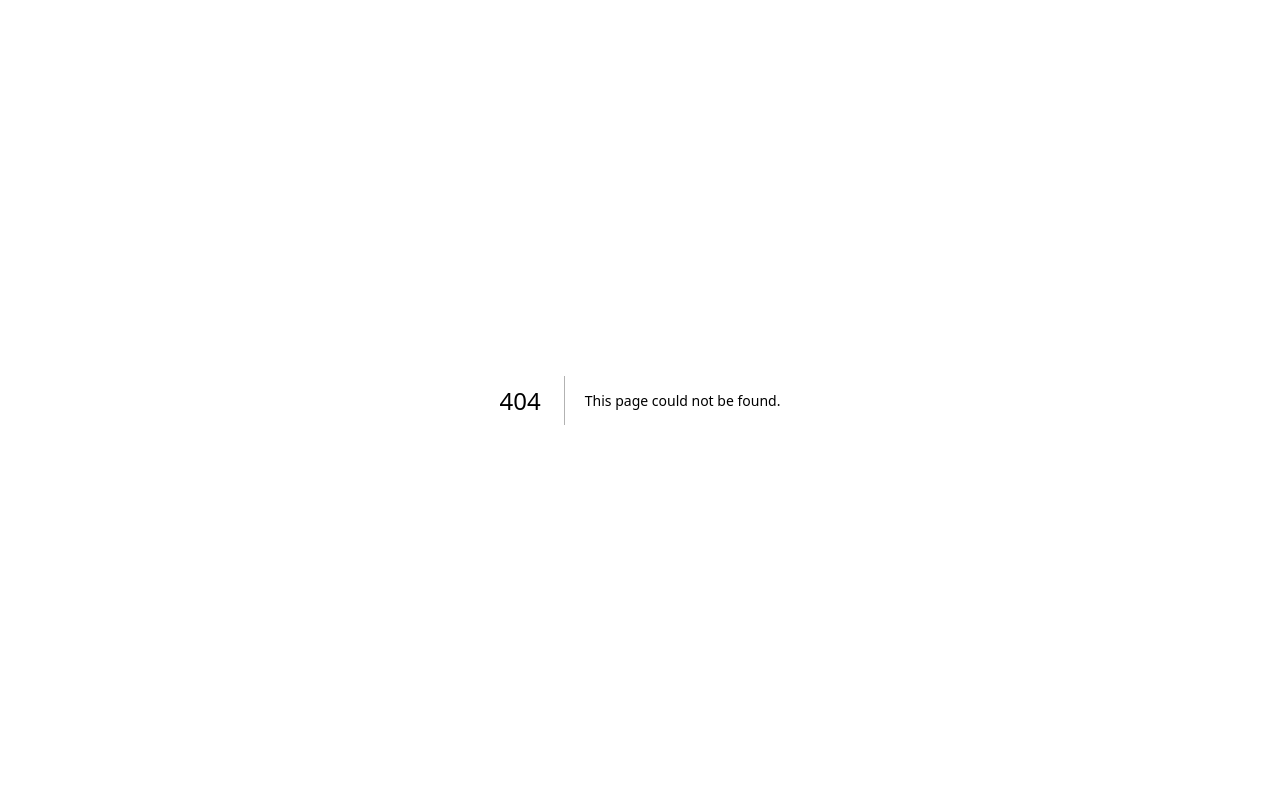
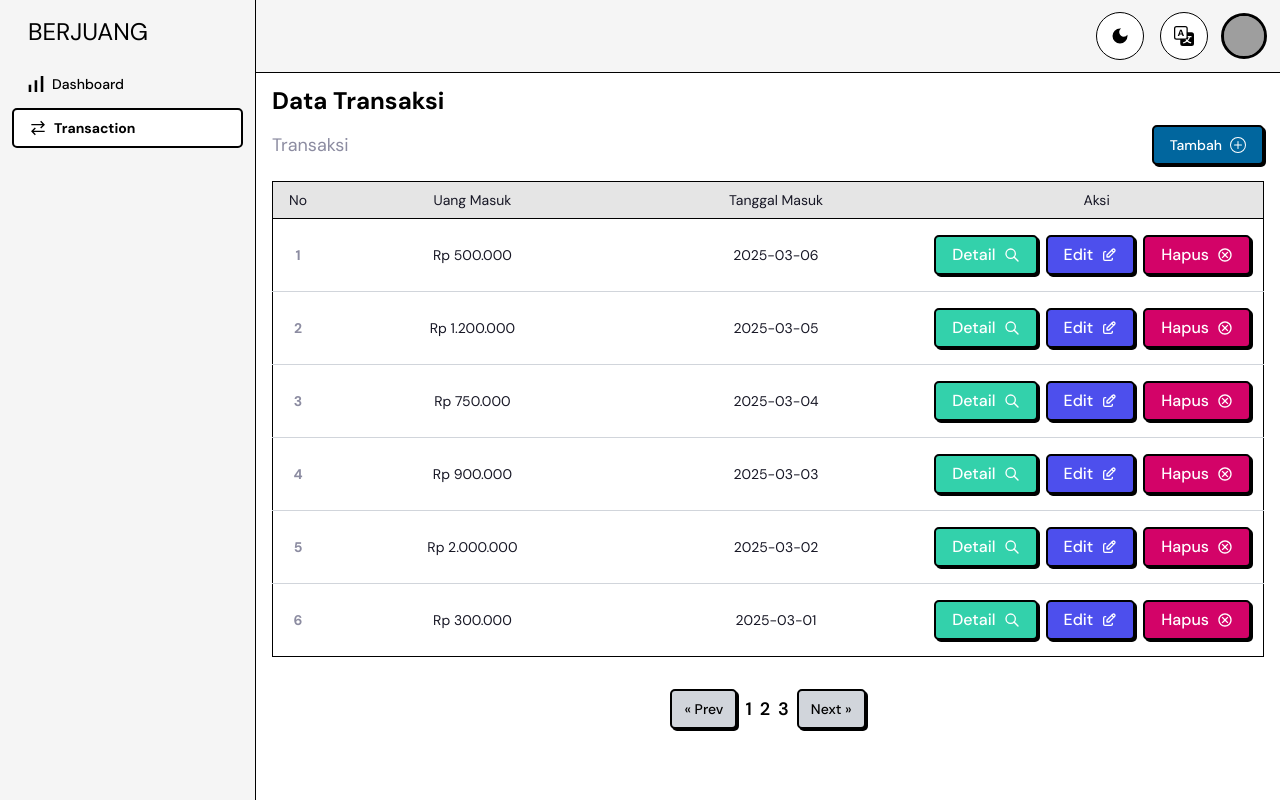
Before and after one commit to The-Triple-R/berjuang-ui, a Next.js app: page /transaction in a window 1280 px wide. Before the commit this address had no page. Built offline with nearby package versions, Linux system fonts and the light colour scheme; grey boxes are pictures that could not be loaded.

Commit message:
feat(transaction): add transaction page view

```diff
--- /dev/null
+++ b/app/hooks/usePopup.js
@@ -0,0 +1,11 @@
+import { useState } from 'react';
+
+const usePopup = () => {
+  const [isOpen, setIsOpen] = useState(false);
+  const openPopup = () => setIsOpen(true);
+  const closePopup = () => setIsOpen(false);
+
+  return { isOpen, openPopup, closePopup };
+};
+
+export default usePopup;
--- /dev/null
+++ b/app/transaction/page.jsx
@@ -0,0 +1,30 @@
+'use client';
+
+import { TableTransaction } from '@/components/transactionPage/TableTransaction';
+import DashboardLayout from '../layouts/DashboardLayout';
+import Heading from '@/components/ui/heading';
+import { BsPlusCircle } from 'react-icons/bs';
+import { Button } from '@/components/ui/button';
+import usePopup from '../hooks/usePopup';
+import TransactionPopup from '@/components/transactionPage/TransactionPopup';
+
+const Dashboard = () => {
+  const { isOpen, openPopup, closePopup } = usePopup();
+
+  return (
+    <DashboardLayout>
+      <div className="flex flex-col gap-4 px-4 py-3">
+        <Heading title="Data Transaksi" subTitle="Transaksi">
+          <Button className="bg-[#01669E] text-white" onClick={openPopup}>
+            Tambah
+            <BsPlusCircle />
+          </Button>
+        </Heading>
+        <TableTransaction />
+      </div>
+      <TransactionPopup isOpen={isOpen} onClose={closePopup} />
+    </DashboardLayout>
+  );
+};
+
+export default Dashboard;
--- a/components/dashboardPage/DashboardSideBar.jsx
+++ b/components/dashboardPage/DashboardSideBar.jsx
@@ -1,29 +1,43 @@
+'use client';
+
+import { usePathname } from 'next/navigation';
 import { Button } from '../ui/button';
 import { SiSimpleanalytics } from 'react-icons/si';
 import { GrTransaction } from 'react-icons/gr';
+import Link from 'next/link';
 
 const DashboardSideBar = () => {
+  const pathname = usePathname();
+
   return (
     <aside className='fixed inset-y-0 start-0 flex flex-col w-64 h-screen bg-neutral-100 dark:bg-neutral-500 border-e border-black transition-all duration-500 ease-in-out -translate-x-full lg:translate-x-0 [&.show]:translate-x-0 max-lg:z-50 rtl:translate-x-full lg:rtl:translate-x-0 lg:block lg:min-w-64 lg:[&.show]:min-w-[0px]'>
       <h1 className='py-4 px-7 text-2xl'>BERJUANG</h1>
       <ul className='px-3 flex flex-col gap-1'>
         <li>
+          <Link href="/dashboard">
             <Button
-            className='bg-white w-full justify-start hover:border hover:bg-neutral-50'
+              className={`w-full justify-start hover:border hover:bg-neutral-50 ${
+                pathname === '/dashboard' ? 'bg-white dark:bg-neutral-600 font-bold' : 'bg-transparent border-0'
+              }`}
               variant='reverse'
             >
-            <SiSimpleanalytics />
+              <SiSimpleanalytics aria-label="Dashboard" />
               Dashboard
             </Button>
+          </Link>
         </li>
         <li>
+          <Link href="/transaction">
             <Button
-            className='bg-white w-full justify-start bg-transparent border-0 hover:border hover:bg-neutral-50'
+              className={`w-full justify-start hover:border hover:bg-neutral-50 ${
+                pathname === '/transaction' ? 'bg-white dark:bg-neutral-600 font-bold' : 'bg-transparent border-0'
+              }`}
               variant='reverse'
             >
-            <GrTransaction />
+              <GrTransaction aria-label="Transaction" />
               Transaction
             </Button>
+          </Link>
         </li>
       </ul>
     </aside>
--- /dev/null
+++ b/components/tables/Table.jsx
@@ -0,0 +1,9 @@
+export default function Table({ children }) {
+  return (
+    <div className="overflow-x-auto">
+      <table className="min-w-full border border-black overflow-hidden">
+        {children}
+      </table>
+    </div>
+  );
+}
--- /dev/null
+++ b/components/tables/TableData.jsx
@@ -0,0 +1,9 @@
+export default function TableData({ children, className }) {
+  return (
+    <td
+      className={`p-4 text-sm text-center text-[#171725] ${className ? className : ''}`}
+    >
+      {children}
+    </td>
+  );
+}
--- /dev/null
+++ b/components/tables/TableHead.jsx
@@ -0,0 +1,7 @@
+export default function TableHead({ children }) {
+  return (
+    <thead className="border border-black bg-neutral-200">
+      <tr>{children}</tr>
+    </thead>
+  );
+}
--- /dev/null
+++ b/components/tables/TableHeader.jsx
@@ -0,0 +1,7 @@
+export default function TableHeader({ children, colSpan = 1 }) {
+  return (
+    <th className="py-2 text-sm px-4 text-center text-[#171725] font-normal" colSpan={colSpan}>
+      {children}
+    </th>
+  );
+}
--- /dev/null
+++ b/components/transactionPage/TableTransaction.jsx
@@ -0,0 +1,74 @@
+import { TbSearch, TbEdit } from "react-icons/tb";
+import { MdOutlineCancel } from "react-icons/md";
+import Table from "../tables/Table";
+import TableData from "../tables/TableData";
+import TableHead from "../tables/TableHead";
+import TableHeader from "../tables/TableHeader";
+import { Button } from "../ui/button";
+
+const transactionData = [
+  { id: 1, amount: "Rp 500.000", date: "2025-03-06" },
+  { id: 2, amount: "Rp 1.200.000", date: "2025-03-05" },
+  { id: 3, amount: "Rp 750.000", date: "2025-03-04" },
+  { id: 4, amount: "Rp 900.000", date: "2025-03-03" },
+  { id: 5, amount: "Rp 2.000.000", date: "2025-03-02" },
+  { id: 6, amount: "Rp 300.000", date: "2025-03-01" },
+];
+
+export function TableTransaction({ datas = transactionData }) {
+  return (
+    <div className="flex flex-col gap-4">
+      {datas.length > 0 ? (
+        <>
+          <Table>
+            <TableHead>
+              <TableHeader>No</TableHeader>
+              <TableHeader>Uang Masuk</TableHeader>
+              <TableHeader>Tanggal Masuk</TableHeader>
+              <TableHeader colSpan={3}>Aksi</TableHeader>
+            </TableHead>
+            <tbody>
+              {datas.map((data, index) => (
+                <tr key={data.id} className="border-b border-gray-300 last:border-b-0">
+                  <TableData className="font-bold px-1 w-[20px] text-[#8C8CA1]">
+                    {index + 1}
+                  </TableData>
+                  <TableData className="text-nowrap">{data.amount}</TableData>
+                  <TableData>{data.date}</TableData>
+                  <TableData className="px-1 w-[111px]">
+                    <Button className="text-xl text-white bg-[#33D1AB] text-[1rem]">
+                      Detail
+                      <TbSearch size={24} />
+                    </Button>
+                  </TableData>
+                  <TableData className="px-1 w-[96px]">
+                    <Button className="text-xl text-white bg-[#4D4FED] text-[1rem]">
+                      Edit
+                      <TbEdit size={24} />
+                    </Button>
+                  </TableData>
+                  <TableData className="pl-1 pr-3 w-[115px]">
+                    <Button className="text-xl text-white bg-[#D30368] text-[1rem]">
+                      Hapus
+                      <MdOutlineCancel size={24} />
+                    </Button>
+                  </TableData>
+                </tr>
+              ))}
+            </tbody>
+          </Table>
+
+          <div className="flex justify-center items-center gap-2 mt-4">
+            <Button className="px-3 py-1 bg-gray-300 text-black">« Prev</Button>
+            <span className="text-lg font-semibold">1</span>
+            <span className="text-lg font-semibold">2</span>
+            <span className="text-lg font-semibold">3</span>
+            <Button className="px-3 py-1 bg-gray-300 text-black">Next »</Button>
+          </div>
+        </>
+      ) : (
+        <p className="text-center text-gray-500 mt-4">Tidak ada data.</p>
+      )}
+    </div>
+  );
+}
--- /dev/null
+++ b/components/transactionPage/TransactionPopup.jsx
@@ -0,0 +1,20 @@
+import { Button } from '@/components/ui/button';
+
+const TransactionPopup = ({ isOpen, onClose }) => {
+  if (!isOpen) return null;
+
+  return (
+    <div className="fixed inset-0 flex items-center justify-center bg-black/50">
+      <div className="bg-white p-6 rounded-lg shadow-lg w-96">
+        <h2 className="text-lg font-bold mb-4">Tambah Transaksi</h2>
+        <input type="text" placeholder="Nominal" className="w-full px-3 py-2 border rounded-md mb-3" />
+        <div className="flex justify-end gap-2">
+          <Button className="bg-gray-500 text-white" onClick={onClose}>Batal</Button>
+          <Button className="bg-[#01669E] text-white">Simpan</Button>
+        </div>
+      </div>
+    </div>
+  );
+};
+
+export default TransactionPopup;
--- /dev/null
+++ b/components/ui/heading.jsx
@@ -0,0 +1,11 @@
+export default function Heading({ title, subTitle, children }) {
+  return (
+    <div className="flex flex-col gap-2">
+      <h1 className="text-xl md:text-2xl font-bold">{title}</h1>
+      <div className="flex items-center justify-between">
+        <p className="text-sm text-[#8C8CA1] md:text-lg">{subTitle}</p>
+        {children}
+      </div>
+    </div>
+  );
+}
```
Lines whose indentation alone changed are shown as unchanged.
